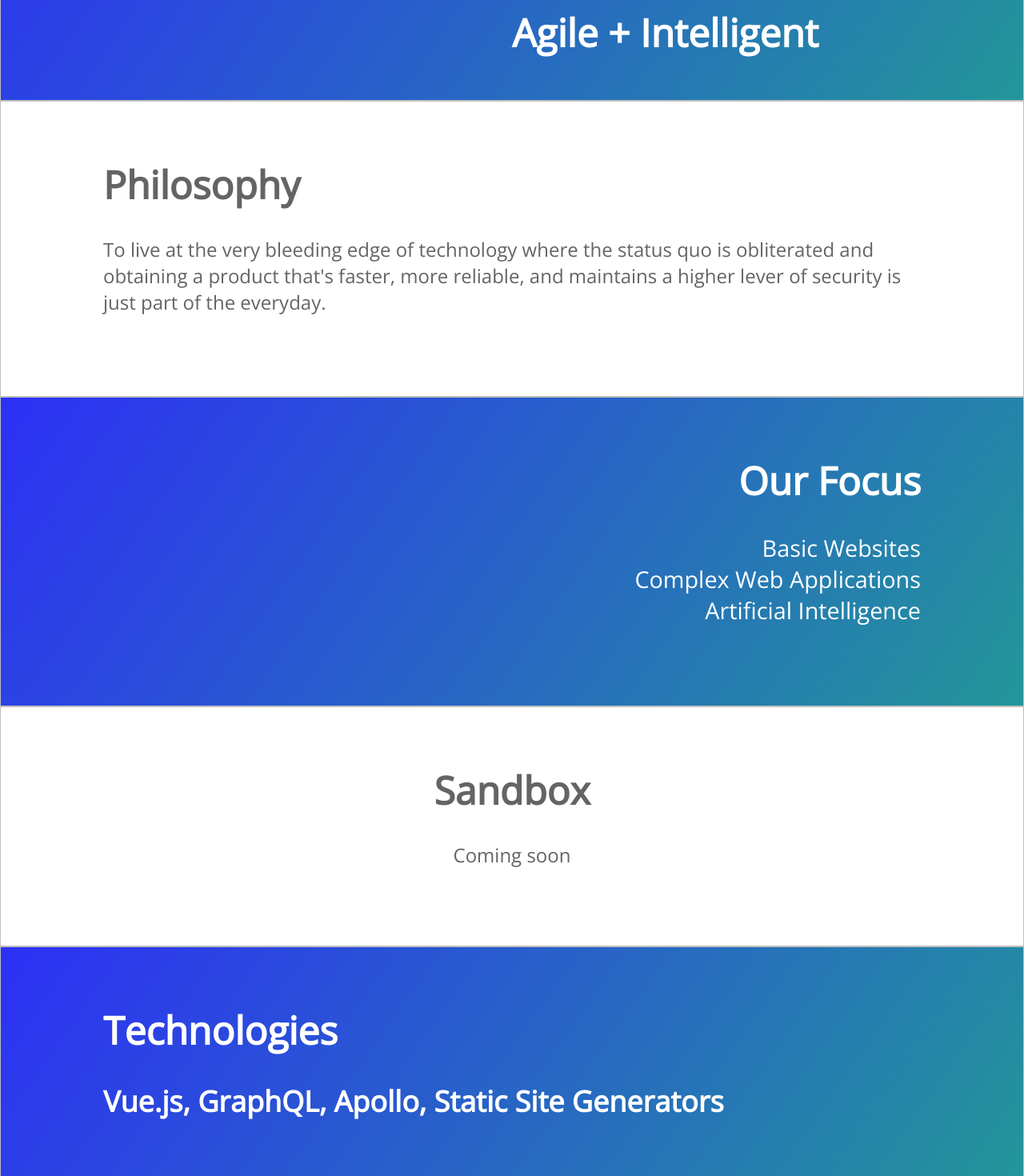
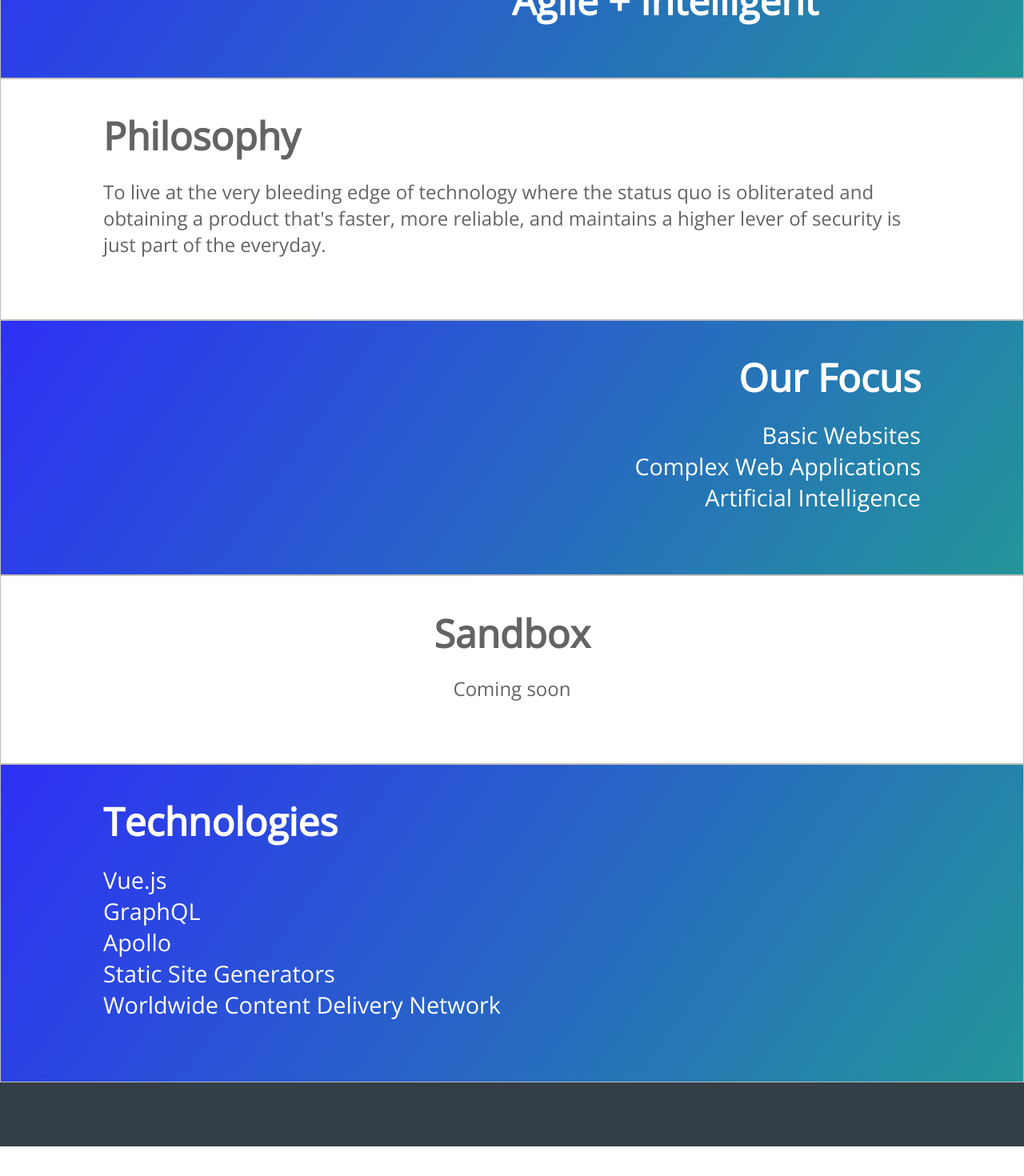
Before and after one commit to jonathan1028/ai-website, a Vue app: page / in a window 1280 px wide. Shown: the part 300-1770 px from the top of the page at 80% size. After the commit the page ends 1733 px from the top, so only its background shows below. Built offline with nearby package versions, Linux system fonts and the light colour scheme.

Commit message:
Added styling and CCS animations

```diff
--- a/src/components/App.vue
+++ b/src/components/App.vue
@@ -21,6 +21,8 @@ export default {
 </script>
 
 <style>
+/* Removes default margin and padding for all html elements */
+* { margin: 0; padding: 0; }
 html {
   background-color: white;
   font-family: 'Open Sans', sans-serif;
@@ -106,7 +108,7 @@ input:hover{
   /* background-color: white;
   box-shadow: 3px 3px 3px 3px #aaaaaa; */
 }
-button{
+/* button{
   margin-bottom: 1%;
   -webkit-box-shadow:0 1px 4px rgba(0, 0, 0, 0.3), 0 0 40px rgba(0, 0, 0, 0.1) inset;
   -moz-box-shadow:0 1px 4px rgba(0, 0, 0, 0.3), 0 0 40px rgba(0, 0, 0, 0.1) inset;
@@ -117,5 +119,5 @@ button:hover{
   -webkit-box-shadow:0 1px 4px rgba(0, 0, 0, 0.3), 0 0 40px rgba(0, 0, 0, 0) inset;
   -moz-box-shadow:0 1px 4px rgba(0, 0, 0, 0.3), 0 0 40px rgba(0, 0, 0, 0) inset;
   box-shadow:0 1px 4px rgba(0, 0, 0, 0.3), 0 0 40px rgba(0, 0, 0, 0) inset;
-}
+} */
 </style>
--- a/src/components/AppHeader.vue
+++ b/src/components/AppHeader.vue
@@ -58,10 +58,11 @@ export default {
 .nav-buttons{
   display: flex;
   align-items: center;
-  justify-content: flex-end;
+  justify-content:space-around;
   color: #3273dc;
-  cursor: pointer;
+  /* cursor: pointer; */
   text-decoration: none;
+  padding: 0%, 10%, 5%, 10%;
 }
 .nav-buttons a{
   color: #3273dc;
@@ -74,7 +75,6 @@ export default {
 }
 .nav-buttons a:hover{
   color: var(--theme-color2);
-  text-decoration: underline;
   -webkit-transform: scale(1.05);
   -ms-transform: scale(1.05);
   transform: scale(1.05);
--- a/src/components/Home.vue
+++ b/src/components/Home.vue
@@ -18,8 +18,8 @@
       <p>To live at the very bleeding edge of technology where the status quo is obliterated and obtaining a product that's faster, more reliable, and maintains a higher lever of security is just part of the everyday. </p>
     </div>
     <div class="panel3 gradient">
-      <h1>Our Focus</h1>
-      <ul>
+      <h1 class="hidden" v-infocus="'slideInLeft'">Our Focus</h1>
+      <ul class="hidden" v-infocus="'slideInLeft'">
         <li>Basic Websites</li>
         <li>Complex Web Applications</li>
         <li>Artificial Intelligence</li>
@@ -32,8 +32,14 @@
       Coming soon
     </div>
     <div class="panel5 gradient">
-      <h1>Technologies</h1>
-      <h2>Vue.js, GraphQL, Apollo, Static Site Generators </h2>
+      <h1 class="hidden" v-infocus="'slideInRight'">Technologies</h1>
+      <ul class="hidden" v-infocus="'slideInRight'">
+        <li>Vue.js</li>
+        <li>GraphQL</li>
+        <li>Apollo</li>
+        <li>Static Site Generators</li>
+        <li>Worldwide Content Delivery Network</li>
+      </ul>
       <!-- <h2>Pull examples from Netlify, Vue, GraphQL, Apollo, etc </h2> -->
     </div>
   </div>
@@ -41,27 +47,83 @@
 
 <script>
 export default {
-  name: 'Home'
+  name: 'Home',
+  // This function adds a new v-directive
+  directives: {
+    infocus: {
+      isLiteral: true,
+      inserted: (el, binding, vnode) => {
+        let f = () => {
+          let rect = el.getBoundingClientRect()
+          let inView = (
+            rect.width > 0 &&
+            rect.height > 0 &&
+            rect.top >= 0 &&
+            rect.bottom <= (window.innerHeight || document.documentElement.clientHeight)
+          )
+          if (inView) {
+            el.classList.add(binding.value)
+            window.removeEventListener('scroll', f)
+          }
+        }
+        window.addEventListener('scroll', f)
+        f()
+      }
+    }
+  }
 }
 </script>
 
 <style scoped>
+  @keyframes slideInRight {
+    from {
+      margin-left: 100%;
+      width: 100%;
+    }
+
+    to {
+      margin-left: 0%;
+      width: 100%;
+    }
+  }
+  @keyframes slideInLeft {
+    from {
+      transform: translate3d(-100%, 0, 0);
+      visibility: visible;
+    }
+
+    to {
+      transform: translate3d(0, 0, 0);
+    }
+  }
+  h1 {
+    padding-bottom: 2%;
+  }
+  li {
+    padding-left: 0;
+    margin: 0;
+    font-size: 1.2em;
+    list-style-type: none;
+  }
   .container {
     display: grid;
-    grid-template-rows: auto auto auto 300px 300px;
+    grid-template-rows: auto auto auto auto auto;
   }
   .panel1, .panel2, .panel3, .panel4, .panel5 {
+    height: auto;
     padding: 1% 10%;
     border: 1px solid #BFBFBF;
   }
   .panel1 {
     padding-top: 2.5%;
-    height: auto;
+    padding-bottom: 5%;
   }
   .panel1 > h1 {
     font-size: 8em;
     margin: 0;
     padding: 0;
+    animation-duration: 2s;
+    animation-name: slideInRight;
   }
   .panel1 > h2 {
     font-size: 3em;
@@ -81,25 +143,8 @@ export default {
     text-align: center;
     color: rgb(100, 100, 100);
   }
-  li {
-    font-size: 1.2em;
-    list-style-type: none;
-  }
-  .grid-container {
-    display: grid;
-    grid-template-columns: 5% auto auto auto 5%
-  }
-  .block1 {
-    grid-column:  2 / 3;
-    /* margin-top: 100px; */
-    padding-top: 100px;
-    height: 300px;
-    font-weight: 400;
-  }
-  .block2 {
-    /* margin-top: 100px; */
-    height: 300px;
-    font-weight: 100;
+  .panel5 {
+    text-align: left;
   }
   .gradient {
     color: white;
@@ -111,4 +156,25 @@ export default {
     background: linear-gradient(125deg, rgba(45,48,245,1) 0%, rgba(35,150,153,1) 100%); /* w3c */
     filter: progid:DXImageTransform.Microsoft.gradient( startColorstr='#2D30F5', endColorstr='#239699',GradientType=1 ); /* ie6-9 */
   }
+  .hidden {
+    opacity: 0;
+  }
+  .slideInLeft {
+    opacity: 1;
+    animation-duration: 3s;
+    animation-name: slideInLeft;
+    /* transform: translate(0, 0); */
+    -webkit-transition: all 0.5s ease-out;
+    -moz-transition: all 0.5s ease-out;
+    transition: all 0.5s ease-out;
+  }
+  .slideInRight {
+    opacity: 1;
+    animation-duration: 2s;
+    animation-name: slideInRight;
+    /* transform: translate(0, 0); */
+    -webkit-transition: all 0.5s ease-out;
+    -moz-transition: all 0.5s ease-out;
+    transition: all 0.5s ease-out;
+  }
 </style>
--- a/src/components/Projects.vue
+++ b/src/components/Projects.vue
@@ -2,12 +2,12 @@
   <div class="container gradient">
     <div class="main-box">
       <h1>Projects</h1>
-      <div class="project-box">
+      <div class="project-box flipInX">
         <h1>Customer Relationship Manager</h1>
         <p>A modern CRM built with optimistic reponse (no page refreshes), lightning fast searh and sort technology, and statically generated.</p>
         <h3>Built With: Vue.js, GraphQL, GraphCool, and a Static Site Generator</h3>
         <button>
-          <a href='http://crm.agilentinnovations.com'>Check it Out</a>
+          <a href='http://crm.agilentinnovations.com'>View Demo</a>
           </button>
       </div>
       <div class="project-box">
@@ -42,6 +42,46 @@ export default {
 
 <!-- Add "scoped" attribute to limit CSS to this component only -->
 <style scoped>
+@keyframes flipInX {
+  from {
+    transform: perspective(400px) rotate3d(1, 0, 0, 90deg);
+    animation-timing-function: ease-in;
+    opacity: 0;
+  }
+
+  40% {
+    transform: perspective(400px) rotate3d(1, 0, 0, -20deg);
+    animation-timing-function: ease-in;
+  }
+
+  60% {
+    transform: perspective(400px) rotate3d(1, 0, 0, 10deg);
+    opacity: 1;
+  }
+
+  80% {
+    transform: perspective(400px) rotate3d(1, 0, 0, -5deg);
+  }
+
+  to {
+    transform: perspective(400px);
+  }
+}
+
+.flipInX {
+  backface-visibility: visible !important;
+  animation-name: flipInX;
+}
+@keyframes slideInLeft {
+  from {
+    transform: translate3d(-100%, 0, 0);
+    visibility: visible;
+  }
+
+  to {
+    transform: translate3d(0, 0, 0);
+  }
+}
 @keyframes fadeIn1 {
     0%   {background-color:rgba(255, 255, 255, 0.00)};
     25%  {background-color:rgba(255, 255, 255, 0.20)};
@@ -54,11 +94,15 @@ export default {
     50%  {color:rgba(255, 255, 255, 0.70)};
     100% {color:rgba(255, 255, 255, 0.90)};
 }
-.container {
-  background-color: var(--theme-color2);
-  padding: 0% 0%;
-  margin: 0;
-  /* padding-bottom: 5%; */
+.project-box > h1, h2, h3, p, ul {
+  padding-bottom: 2%;
+}
+ul {
+  padding-left: 5%;
+}
+button {
+  padding: 1%;
+  margin-bottom: 2%;
 }
 .main-box {
   padding: 1% 0%;
@@ -68,33 +112,44 @@ export default {
 }
 .main-box > h1 {
   padding-left: 10%;
+  padding-bottom: 2%;
   font-size: 2.5em;
   color:  rgba(255, 255, 255, 0.90);
-  animation-name: fadeIn2;
+  animation-name: fadeInX;
   animation-duration: 2s;
 }
 a {
   font-size: 1.5em;
-  color:   rgba(35,150,153,.5);
+  color:   rgba(35,150,153,1);
   text-decoration: none;
 }
 button {
   margin-top: 2%;
   background-color: white;
-  border: 2px solid  rgba(35,150,153,.7);
+  border: 2px solid  rgba(35,150,153,1);
+  border-radius: 10px;
 }
 button:hover{
-  -webkit-transform: scale(1.05);
+  background-color: rgba(35,150,153,1);
+  color: white;
+  /* -webkit-transform: scale(1.05);
   -ms-transform: scale(1.05);
-  transform: scale(1.05);
+  transform: scale(1.05); */
+}
+button:hover > a{
+  background-color: rgba(35,150,153,1);
+  color: white;
+  /* -webkit-transform: scale(1.05);
+  -ms-transform: scale(1.05);
+  transform: scale(1.05); */
 }
 .project-box {
   opacity: 1;
   background-color:  rgba(255, 255, 255, 1);
   margin: 0 10% 1% 10%;
   padding: 1% 5%;
-  border: 1px solid #BFBFBF;
-  animation-name: fadeIn1;
+  /* border: 1px solid #BFBFBF; */
+  animation-name: slideInLeft;
   animation-duration: 2s;
   /* -webkit-box-shadow: 0 1px 2px #777;
   -moz-box-shadow: 0 2px 1px #777;
@@ -102,6 +157,9 @@ button:hover{
   /* border: 1px solid #BFBFBF;
   background-color: white;
   box-shadow: 3px 3px 3px 3px #aaaaaa; */
+ -moz-box-shadow: 5px 5px rgba(0,0,0,0.5);
+-webkit-box-shadow: 5px 5px rgba(0,0,0,0.5);
+box-shadow: 5px 5px rgba(0,0,0,0.5);
 }
 .project-box:hover{
   /* -webkit-transform: scale(1.01);
@@ -120,4 +178,36 @@ button:hover{
   background: linear-gradient(125deg, rgba(45,48,245,1) 0%, rgba(35,150,153,1) 100%); /* w3c */
   filter: progid:DXImageTransform.Microsoft.gradient( startColorstr='#2D30F5', endColorstr='#239699',GradientType=1 ); /* ie6-9 */
 }
+.effect8
+{
+    position:relative;
+    -webkit-box-shadow:0 1px 4px rgba(0, 0, 0, 0.3), 0 0 40px rgba(0, 0, 0, 0.1) inset;
+       -moz-box-shadow:0 1px 4px rgba(0, 0, 0, 0.3), 0 0 40px rgba(0, 0, 0, 0.1) inset;
+            box-shadow:0 1px 4px rgba(0, 0, 0, 0.3), 0 0 40px rgba(0, 0, 0, 0.1) inset;
+}
+.effect8:before, .effect8:after
+{
+    content:"";
+    position:absolute;
+    z-index:-1;
+    -webkit-box-shadow:0 0 20px rgba(0,0,0,0.8);
+    -moz-box-shadow:0 0 20px rgba(0,0,0,0.8);
+    box-shadow:0 0 20px rgba(0,0,0,0.8);
+    top:10px;
+    bottom:10px;
+    left:0;
+    right:0;
+    -moz-border-radius:100px / 10px;
+    border-radius:100px / 10px;
+}
+.effect8:after
+{
+    right:10px;
+    left:auto;
+    -webkit-transform:skew(8deg) rotate(3deg);
+       -moz-transform:skew(8deg) rotate(3deg);
+        -ms-transform:skew(8deg) rotate(3deg);
+         -o-transform:skew(8deg) rotate(3deg);
+            transform:skew(8deg) rotate(3deg);
+}
 </style>
```
